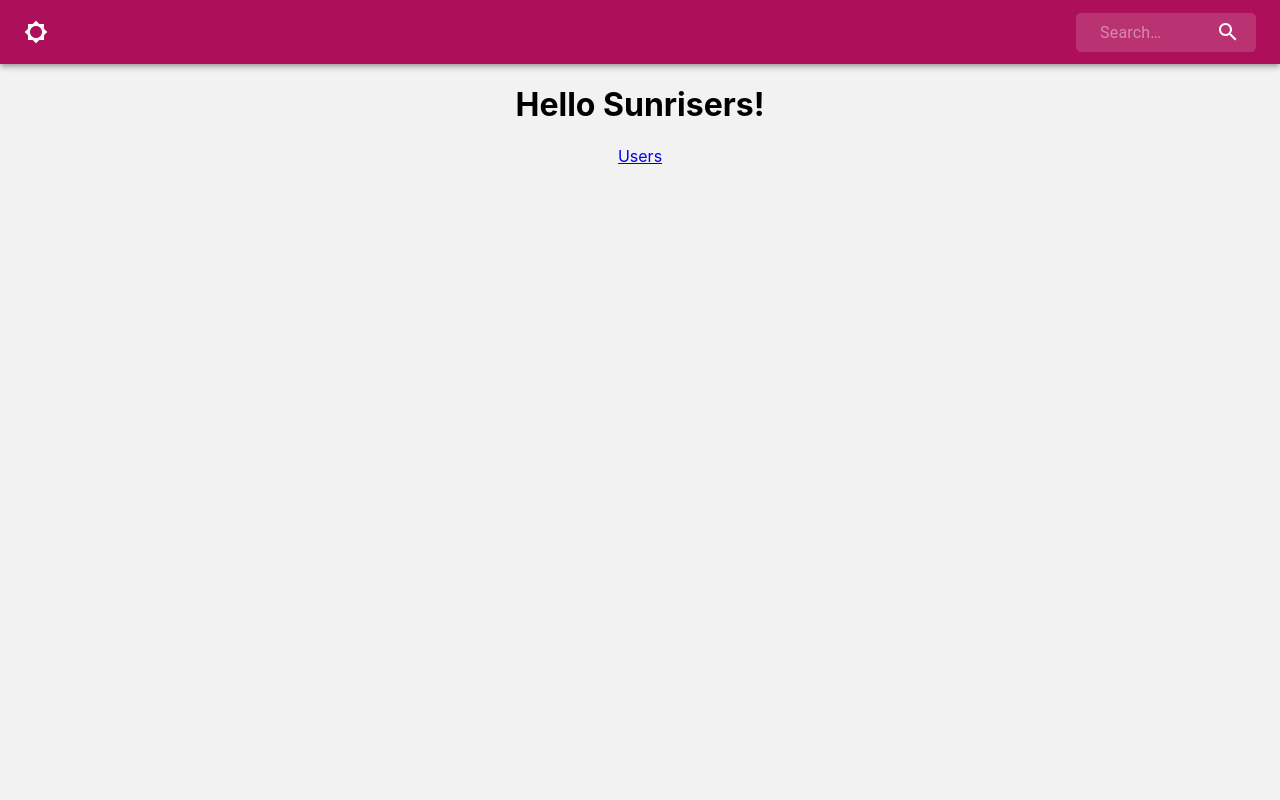
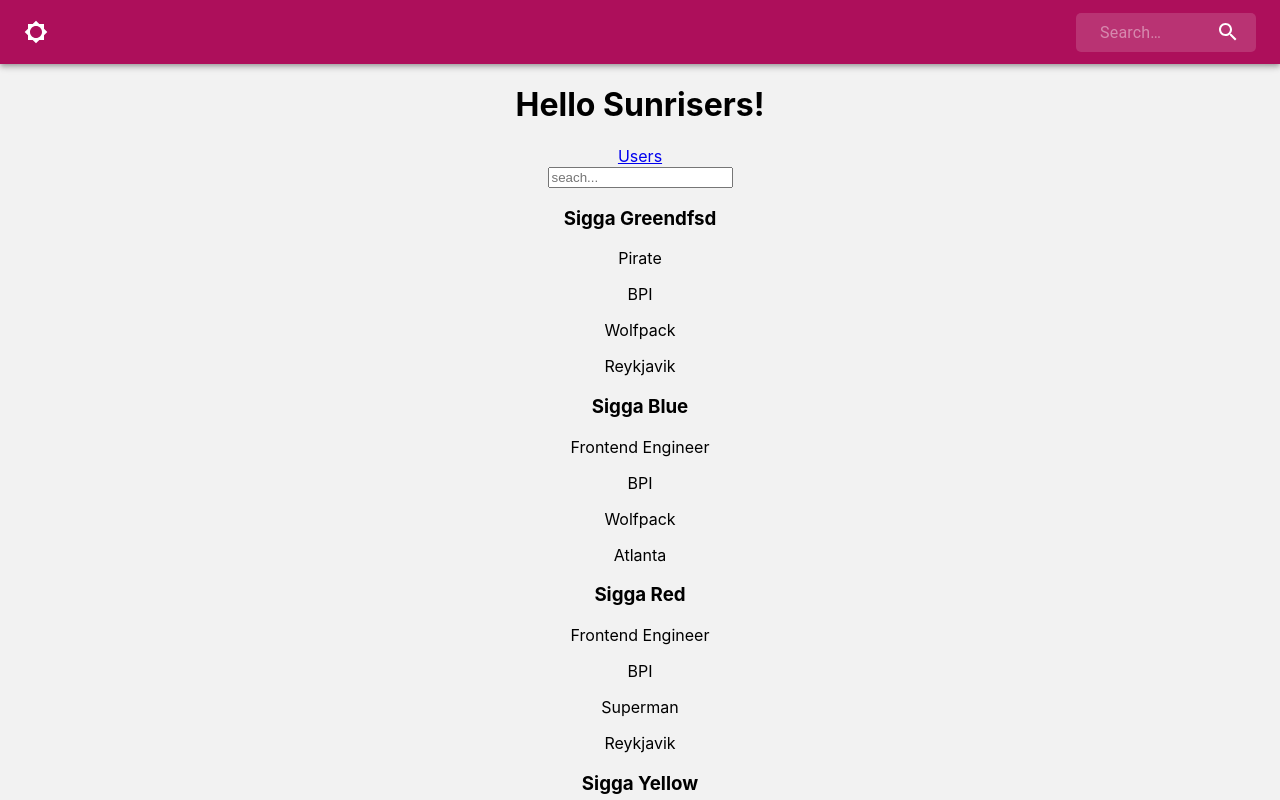
Before and after one commit to elindakuchi/FE-Sunrise, a React (Create React App) app: page / in a window 1280 px wide. Shown: the top 800 px of the page. Built offline with nearby package versions, Linux system fonts and the light colour scheme.

Commit message:
Initial search function added
Still very basic and the search isn't done through the nav yet.

```diff
--- /dev/null
+++ b/src/components/navbar/testData.json
@@ -0,0 +1,74 @@
+
+   [
+        {
+            "id" : 0,
+            "name": "Sigga Greendfsd",
+            "role" : "Pirate",
+            "group" : "BPI",
+            "team" : "Wolfpack",
+            "location": "Reykjavik",
+            "bio" : "jfldsjfksdjfkds"
+
+        },
+        {
+            "id" : 1,
+            "name": "Sigga Blue",
+            "role" : "Frontend Engineer",
+            "group" : "BPI",
+            "team" : "Wolfpack",
+            "location": "Atlanta",
+            "bio" : "jfldsjfksdjfkds"
+
+        },
+        {
+            "id" : 2,
+            "name": "Sigga Red",
+            "role" : "Frontend Engineer",
+            "group" : "BPI",
+            "team" : "Superman",
+            "location": "Reykjavik",
+            "bio" : "jfldsjfksdjfkds"
+
+        },
+        {
+            "id" : 3,
+            "name": "Sigga Yellow",
+            "role" : "Pirate",
+            "group" : "BPI",
+            "team" : "Wolfpack",
+            "location": "Berlin",
+            "bio" : "jfldsjfksdjfkds"
+
+        },
+        {
+            "id" : 4,
+            "name": "Sigga Green",
+            "role" : "Pirate",
+            "group" : "BPM",
+            "team" : "Superman",
+            "location": "Berlin",
+            "bio" : "jfldsjfksdjfkds"
+
+        },
+        {
+            "id" : 5,
+            "name": "Sigga Yellow",
+            "role" : "Pirate",
+            "group" : "BPM",
+            "team" : "Avengers",
+            "location": "UK",
+            "bio" : "jfldsjfksdjfkds"
+
+        },
+        {
+            "id" : 6,
+            "name": "Sigga Blue",
+            "role" : "Frontend Engineer",
+            "group" : "BPM",
+            "team" : "Avengers",
+            "location": "Berlin",
+            "bio" : "jfldsjfksdjfkds"
+
+        }
+
+    ]
--- a/src/components/users/User.js
+++ b/src/components/users/User.js
@@ -1,6 +1,7 @@
 import React,{useContext} from 'react';
 import { useNavigate } from 'react-router';
 import { UserContext } from '../../UserProvider';
+
 
 const User = () => {
     const [users] = useContext(UserContext)
--- a/src/components/users/Users.js
+++ b/src/components/users/Users.js
@@ -1,15 +1,50 @@
-import React, {useContext} from 'react';
+import React, {useContext, useState} from 'react';
 import { Link } from 'react-router-dom';
 import { UserContext } from '../../UserProvider';
+
+import data from './testData.json'
+
+
 
 const Users = () =>{
     const [users] = useContext(UserContext)
     console.log(users)
+
+    const [searchTerm,setSearchTerm] = useState('')
+
     return (
-        <Link to={`/user/${1}`}>
-            Users
-        </Link>
+        <div>
+            <Link to={`/user/${1}`}>
+                Users
+            </Link>
+            <br></br>
+
+            <input type="text" placeholder="seach..." onChange={e=>setSearchTerm(e.target.value)} />
+                {data.filter((val)=>{
+                    if(searchTerm == ""){
+                    return val
+                    }
+                    else if(
+                        (val.name.toLowerCase().includes(searchTerm.toLowerCase())) ||
+                        (val.role.toLowerCase().includes(searchTerm.toLowerCase())) ||
+                        (val.group.toLowerCase().includes(searchTerm.toLowerCase())) ||
+                        (val.team.toLowerCase().includes(searchTerm.toLowerCase())) ||
+                        (val.location.toLowerCase().includes(searchTerm.toLowerCase()))
+                    ){
+                    return val;
+                    }
+                }).map((val,key)=>{
+                    return <div>
+                            <h3>{val.name}</h3>
+                            <p>{val.role}</p>
+                            <p>{val.group}</p>
+                            <p>{val.team}</p>
+                            <p>{val.location}</p>
+                         </div>
+      })}
+        </div>
     );
 }
 
+
 export default Users;
--- /dev/null
+++ b/src/components/users/testData.json
@@ -0,0 +1,74 @@
+
+   [
+        {
+            "id" : 0,
+            "name": "Sigga Greendfsd",
+            "role" : "Pirate",
+            "group" : "BPI",
+            "team" : "Wolfpack",
+            "location": "Reykjavik",
+            "bio" : "jfldsjfksdjfkds"
+
+        },
+        {
+            "id" : 1,
+            "name": "Sigga Blue",
+            "role" : "Frontend Engineer",
+            "group" : "BPI",
+            "team" : "Wolfpack",
+            "location": "Atlanta",
+            "bio" : "jfldsjfksdjfkds"
+
+        },
+        {
+            "id" : 2,
+            "name": "Sigga Red",
+            "role" : "Frontend Engineer",
+            "group" : "BPI",
+            "team" : "Superman",
+            "location": "Reykjavik",
+            "bio" : "jfldsjfksdjfkds"
+
+        },
+        {
+            "id" : 3,
+            "name": "Sigga Yellow",
+            "role" : "Pirate",
+            "group" : "BPI",
+            "team" : "Wolfpack",
+            "location": "Berlin",
+            "bio" : "jfldsjfksdjfkds"
+
+        },
+        {
+            "id" : 4,
+            "name": "Sigga Green",
+            "role" : "Pirate",
+            "group" : "BPM",
+            "team" : "Superman",
+            "location": "Berlin",
+            "bio" : "jfldsjfksdjfkds"
+
+        },
+        {
+            "id" : 5,
+            "name": "Sigga Yellow",
+            "role" : "Pirate",
+            "group" : "BPM",
+            "team" : "Avengers",
+            "location": "UK",
+            "bio" : "jfldsjfksdjfkds"
+
+        },
+        {
+            "id" : 6,
+            "name": "Sigga Blue",
+            "role" : "Frontend Engineer",
+            "group" : "BPM",
+            "team" : "Avengers",
+            "location": "Berlin",
+            "bio" : "jfldsjfksdjfkds"
+
+        }
+
+    ]
```
Also changed, not shown: src/components/navbar/SearchUser.js (+10 -1 lines).
